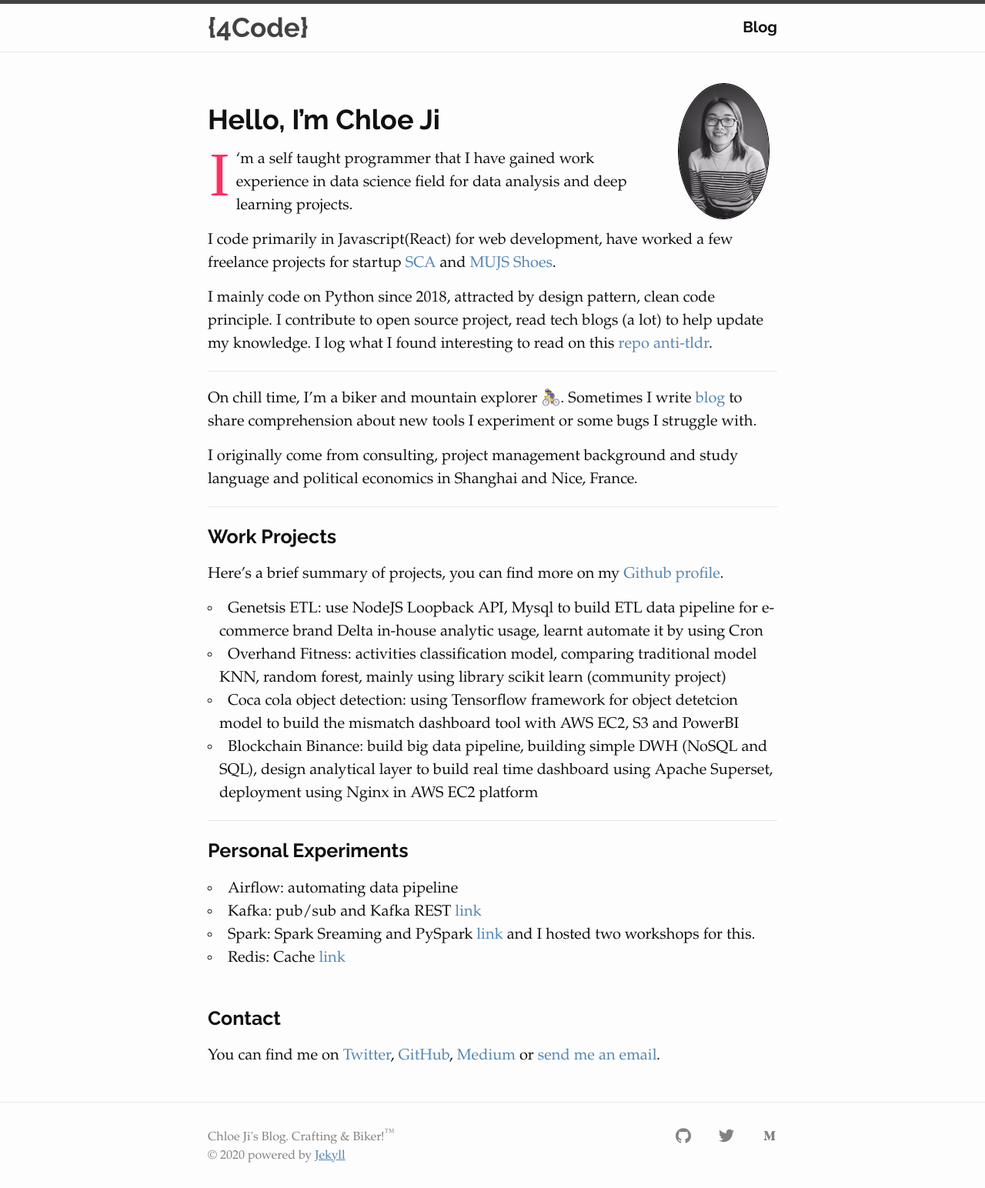
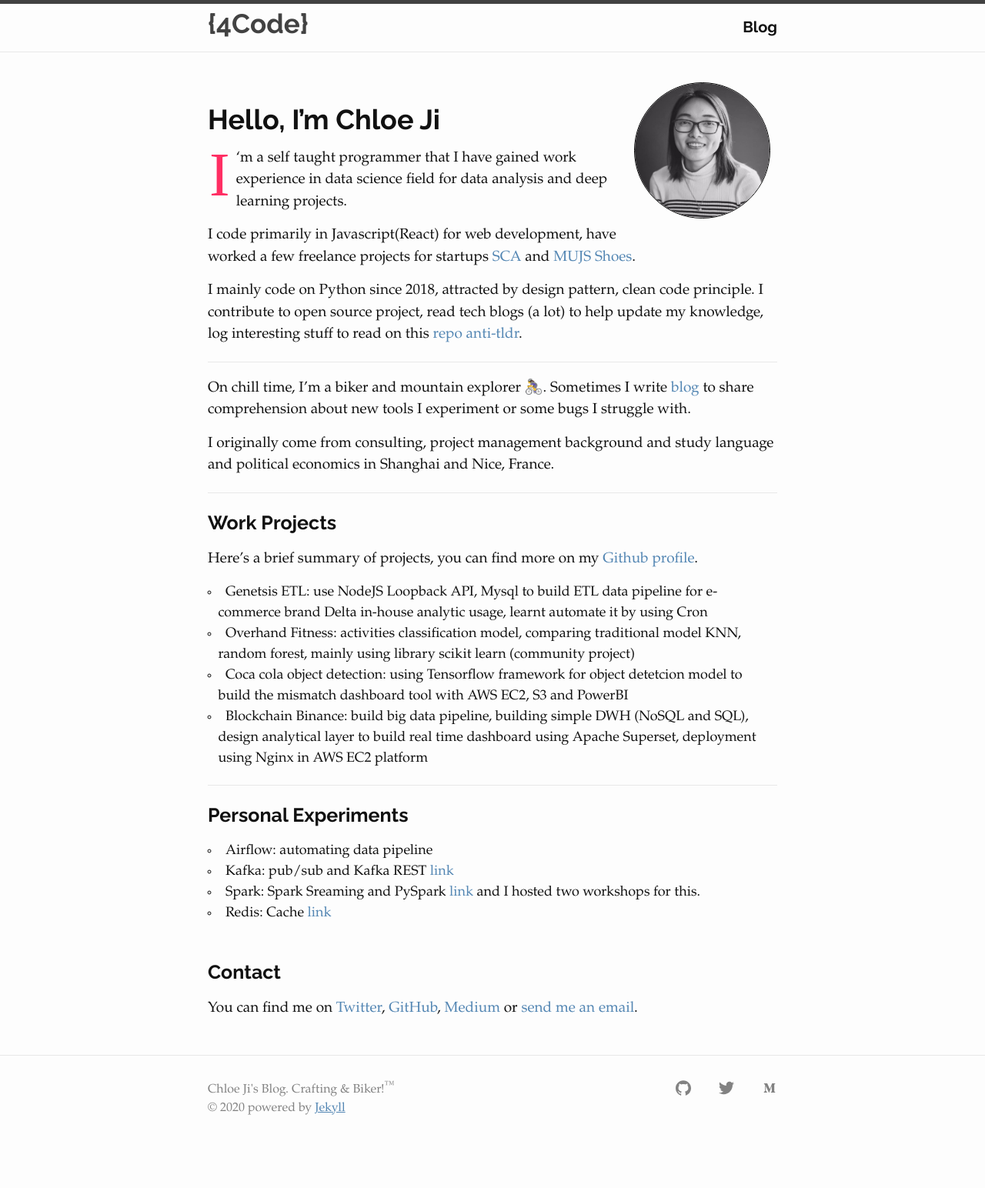
Before and after one commit to Chloejay/chloejay.github.io, a Jekyll site: the page built from index.md, in a window 1280 px wide. Shown: the whole page at 77% size. Built offline with Jekyll 4.4.1, drawn with Linux system fonts in a browser that asks for light colours; after the commit the page ends 1482 px from its top, so only the background shows below that.

Commit message:
Add favicon.ico and update css

```diff
--- a/_sass/minima/_layout.scss
+++ b/_sass/minima/_layout.scss
@@ -14,7 +14,7 @@
 .site-title {
   @include relative-font-size(1.75);
   font-weight: 160;
-  line-height: $base-line-height * $base-font-size * 2.05;
+  line-height: $base-line-height * $base-font-size * 1.75;
   margin-bottom: 0;
   float: left;
 
@@ -196,7 +196,7 @@
 
   li #text {
     margin-bottom: 10px;
-    @include relative-font-size(0.85);
+    @include relative-font-size(0.8);
   }
 }
 
@@ -308,7 +308,9 @@
     background: none;
     height: 0;
 }
-
+ p{
+   font-size: 0.95em;
+ }
   p img {
     padding: 2em 1em;
   }
@@ -383,6 +385,7 @@
     list-style-position: inside;
     text-indent: -0.75em;
     padding-left: 0.75em;
+    font-size: 0.9em;
   }
 
   .feedback {
@@ -428,12 +431,12 @@
   padding: 0;
 }
 
-.medium {
-  background: 0% 50% no-repeat url("/assets/medium-50px.png");
-  margin-top: 2em;
-  padding-left: 70px;
-  min-height: 45px;
-}
+// .medium {
+//   background: 0% 50% no-repeat url("/assets/");
+//   margin-top: 2em;
+//   padding-left: 70px;
+//   min-height: 45px;
+// }
 
 span.info{
   color:white;
--- a/index.md
+++ b/index.md
@@ -5,15 +5,15 @@
 ---
 
 <div markdown="1" class="about">
-<img src="/assets/chloe.jpeg" alt="{{ site.author }} profile pic" class="profile-pic" />
+<img src="/assets/chloe.jpg" alt="{{ site.author }} profile pic" class="profile-pic" />
 
 ## Hello, I'm Chloe Ji
 
 <span class='firstletter'>I</span>'m a self taught programmer that I have gained work experience in data science field for data analysis and deep learning projects.<br/>
 
-I code primarily in Javascript(React) for web development, have worked a few freelance projects for startup <a href='https://www.scachess.com/'>SCA</a> and <a href='https://www.mjus-shoes.com/'> MUJS Shoes</a>. <br/>
+I code primarily in Javascript(React) for web development, have worked a few freelance projects for startups <a href='https://www.scachess.com/'>SCA</a> and <a href='https://www.mjus-shoes.com/'> MUJS Shoes</a>. <br/>
 
-I mainly code on Python since 2018, attracted by design pattern, clean code principle. I contribute to open source project, read tech blogs (a lot) to help update my knowledge. I log what I found interesting to read on this <a href='https://github.com/Chloejay/anti-tldr'>repo anti-tldr</a>.
+I mainly code on Python since 2018, attracted by design pattern, clean code principle. I contribute to open source project, read tech blogs (a lot) to help update my knowledge, log interesting stuff to read on this <a href='https://github.com/Chloejay/anti-tldr'>repo anti-tldr</a>.
 
 <hr>
 On chill time, I'm a biker and mountain explorer 🚴‍♀️. Sometimes I write [blog](https://chloejay.github.io/blog/) to share comprehension about new tools I experiment or some bugs I struggle with.
```
Also changed, not shown: assets/chloe.jpeg (deleted), assets/chloe.jpg (added), favicon.ico (added), public/favicon.png (added).
